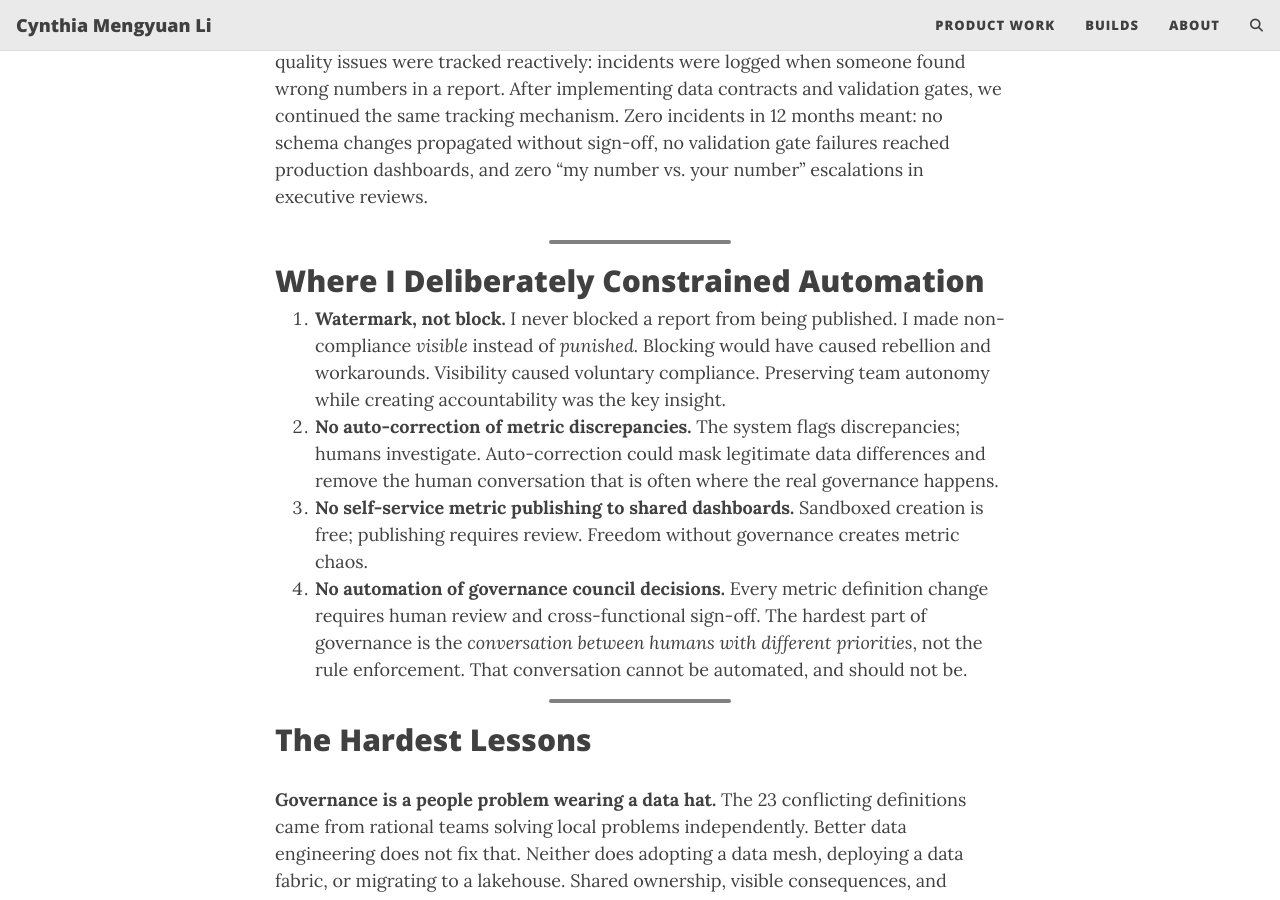
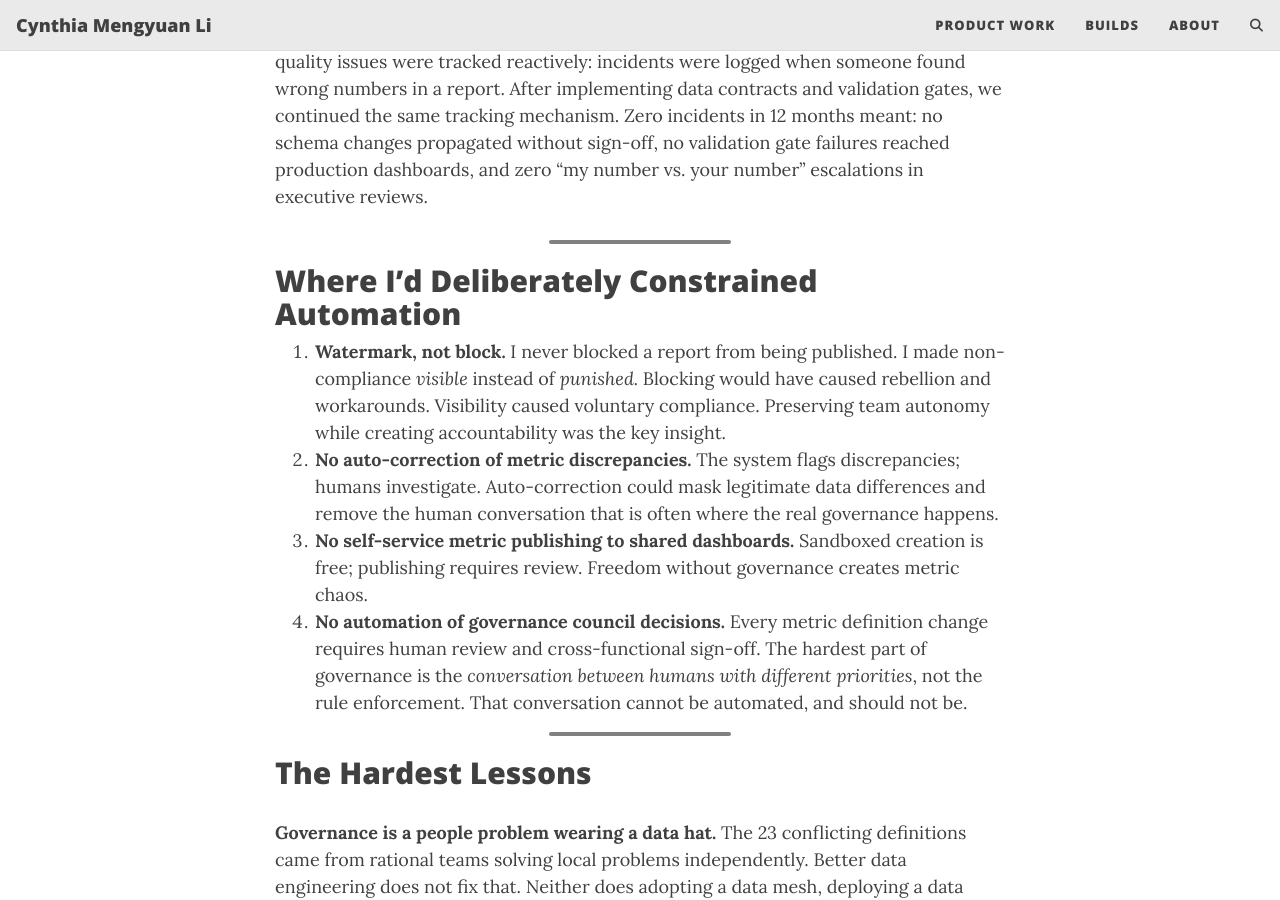
Before and after one commit to cynthialmy/cynthialmy.github.io, a Jekyll site: the page built from _posts/2025-02-13-semantic-layer-bi.md, in a window 1280 px wide and 900 px high, scrolled down 17314 px. Built offline with Jekyll 4.4.1, drawn with Linux system fonts in a browser that asks for light colours; comment, search, counter and statistics services are not loaded; some of the changed text lies outside the part shown.

```diff
--- a/_posts/2025-02-13-semantic-layer-bi.md
+++ b/_posts/2025-02-13-semantic-layer-bi.md
@@ -300,7 +300,7 @@ Created a metric governance council with representatives from analytics, enginee
 
 ---
 
-## Where I Deliberately Constrained Automation
+## Where I'd Deliberately Constrained Automation
 
 1. **Watermark, not block.** I never blocked a report from being published. I made non-compliance *visible* instead of *punished.* Blocking would have caused rebellion and workarounds. Visibility caused voluntary compliance. Preserving team autonomy while creating accountability was the key insight.
 2. **No auto-correction of metric discrepancies.** The system flags discrepancies; humans investigate. Auto-correction could mask legitimate data differences and remove the human conversation that is often where the real governance happens.
```
Also changed, not shown: other parts of _posts/2025-02-13-semantic-layer-bi.md (+1 -1 lines).
